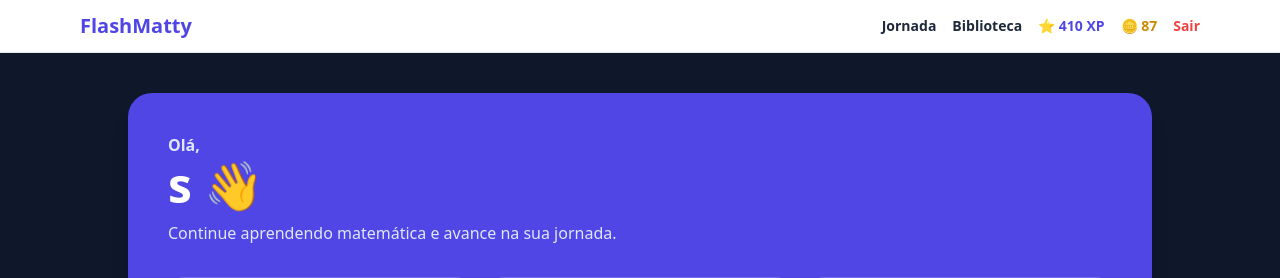
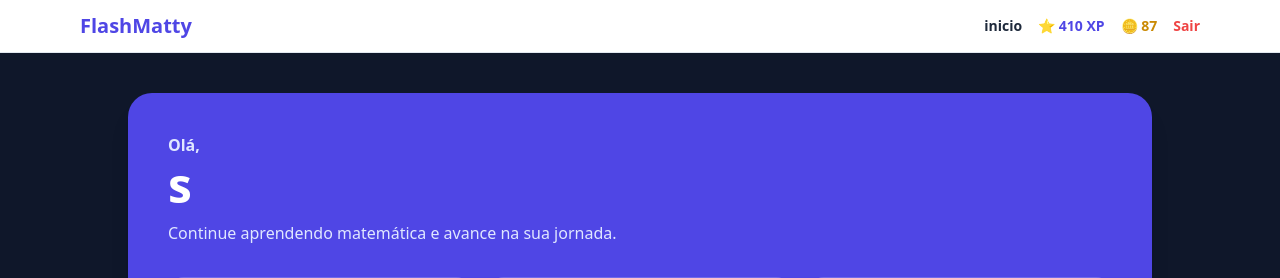
Before and after one commit to Joaozinhosena/flashmatty, a Flask app: page /dashboard in a window 1280 px wide. Shown: the top 278 px of the page. Run offline with Flask 3, Linux system fonts and the light colour scheme; a user stored in the database is signed in; data comes from the database, SQL or seed files in the repository; some libraries are stand-ins or nearby versions.

Commit message:
Atualizando o projeto

```diff
--- a/templates/base.html
+++ b/templates/base.html
@@ -88,20 +88,20 @@
             "
         >
 
+
+
+
             <a
-                href="{{ url_for('jornada') }}"
+                href="{{ url_for('dashboard') }}"
                 class="hover:text-indigo-600"
             >
-                Jornada
+                inicio
             </a>
 
 
-            <a
-                href="{{ url_for('biblioteca') }}"
-                class="hover:text-indigo-600"
-            >
-                Biblioteca
-            </a>
+
+
+
 
 
             <span
--- a/templates/dashboard.html
+++ b/templates/dashboard.html
@@ -57,7 +57,7 @@ Início - FlashMatty
                     mt-1
                 "
             >
-                {{ current_user.nome }} 👋
+                {{ current_user.nome }}
             </h1>
 
 
```
Also changed, not shown: 1 other file.
